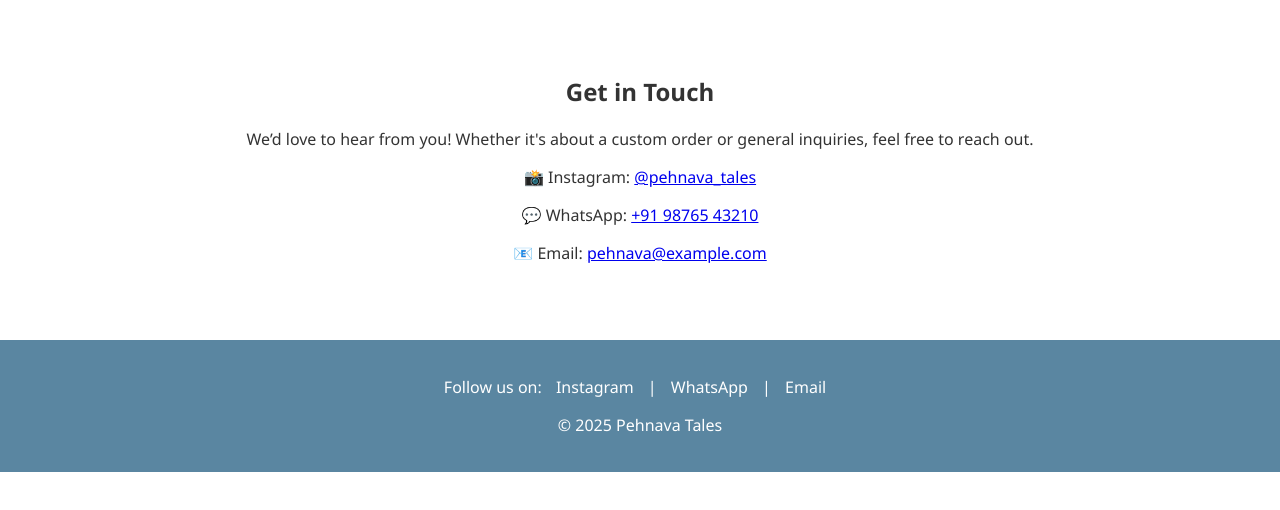
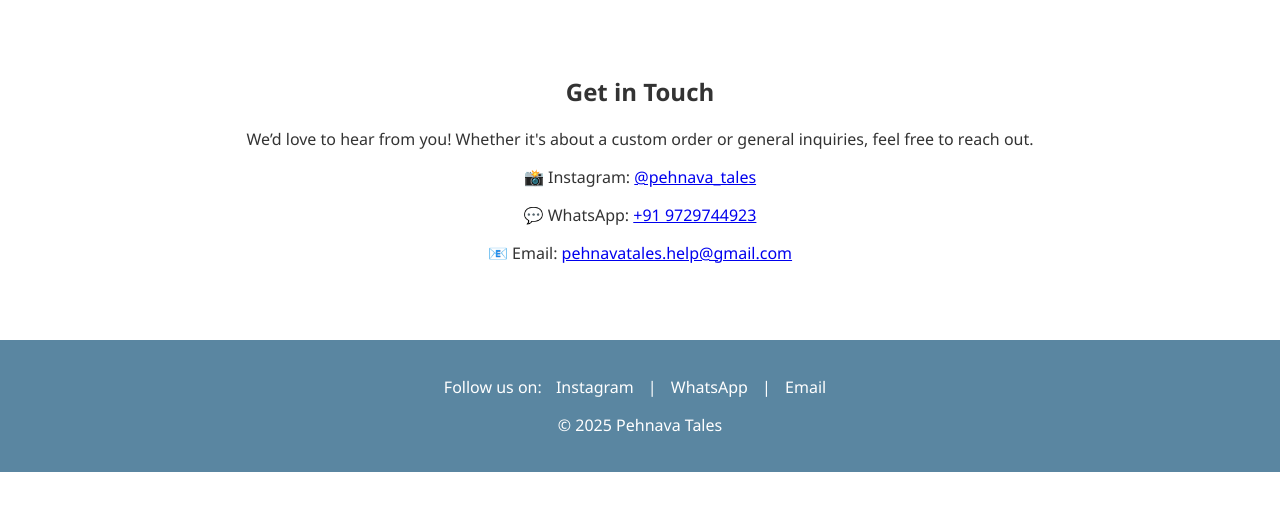
Before and after one commit to Pehnavatales/Pehnava-tales, a plain HTML site: page contact.html in a window 1280 px wide. Shown: the part 80-590 px from the top of the page. Drawn offline with Linux system fonts and the light colour scheme.

Commit message:
Add files via upload

```diff
--- a/contact.html
+++ b/contact.html
@@ -22,8 +22,8 @@
     <h2>Get in Touch</h2>
     <p>We’d love to hear from you! Whether it's about a custom order or general inquiries, feel free to reach out.</p>
     <p>📸 Instagram: <a href="#">@pehnava_tales</a></p>
-    <p>💬 WhatsApp: <a href="#">+91 98765 43210</a></p>
-    <p>📧 Email: <a href="mailto:pehnava@example.com">pehnava@example.com</a></p>
+    <p>💬 WhatsApp: <a href="#">+91 9729744923</a></p>
+    <p>📧 Email: <a href="mailto:pehnava@example.com">pehnavatales.help@gmail.com</a></p>
 </section>
 
 <footer>
```
